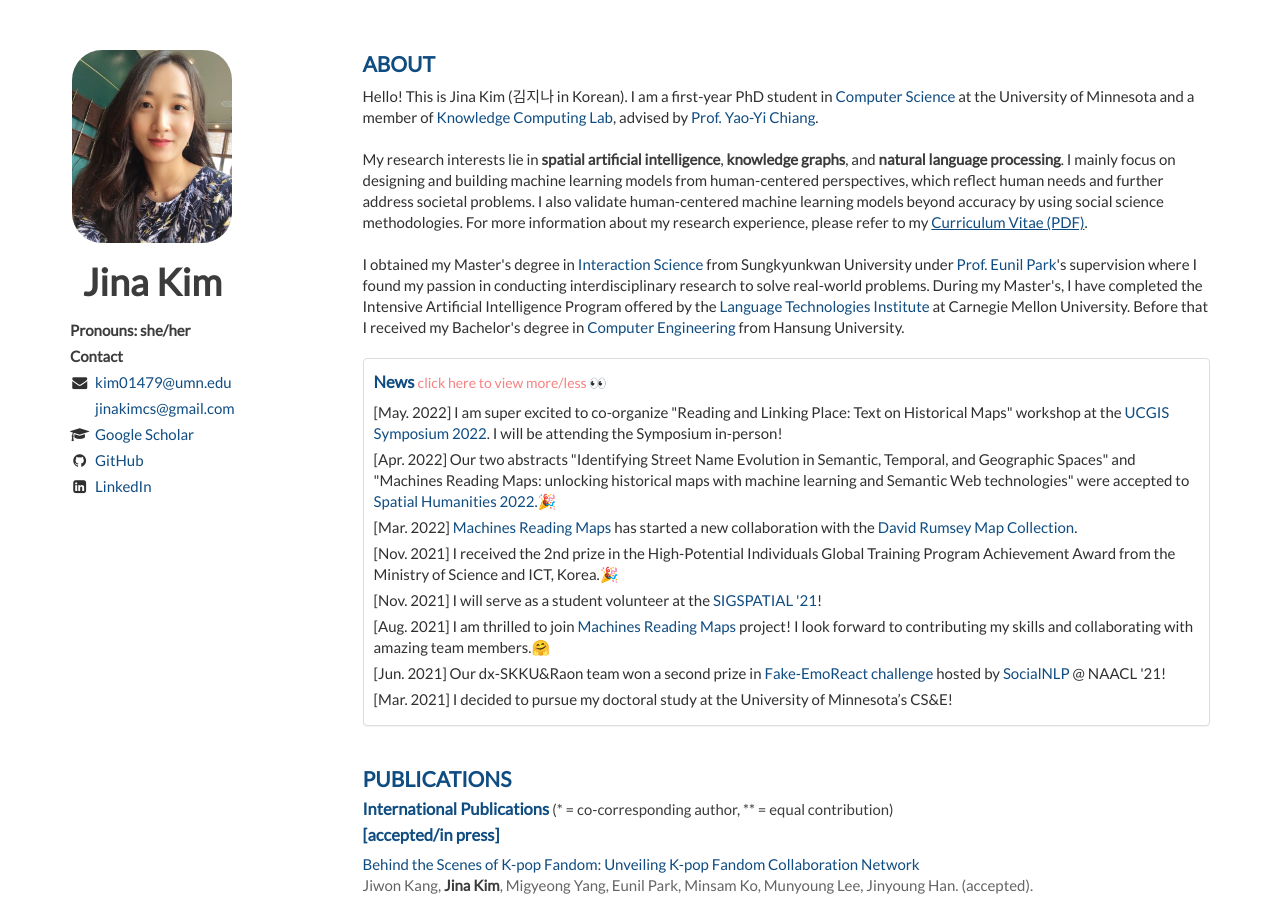
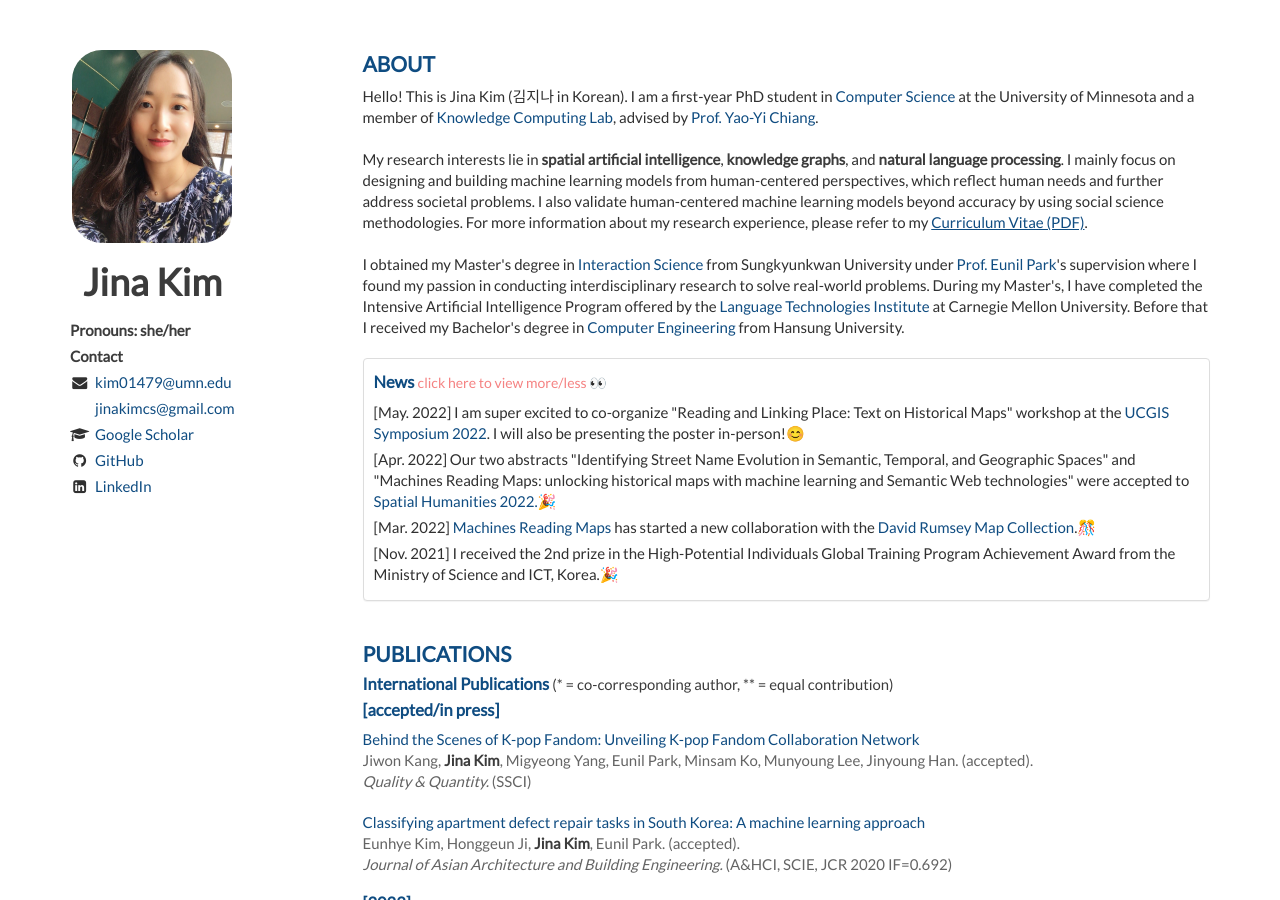
Before and after one commit to Jina-Kim/Jina-Kim.github.io, a Jekyll site: the page built from index.html, in a window 1280 px wide and 900 px high. Built offline with Jekyll 4.4.1, drawn with Linux system fonts in a browser that asks for light colours; nearby versions of some CDN libraries; the list of posts is cut into pages by our own code.

Commit message:
Update about.html

```diff
--- a/_includes/about.html
+++ b/_includes/about.html
@@ -18,16 +18,15 @@
       <div class="panel-body">
           <h2>News <a type="button" data-toggle="collapse" data-target="#collapseList" aria-expanded="false" aria-controls="collapseList" style="font-size: 85%; color: #F58282;font-weight: normal;">click here to view more/less 👀</a></h2>
         <ul class="list-unstyled">
-            <li>[May. 2022] I am super excited to co-organize "Reading and Linking Place: Text on Historical Maps" workshop at the <a href="https://www.ucgis.org/symposium-2022-main">UCGIS Symposium 2022</a>. I will be attending the Symposium in-person!</li>
-            <li>[Apr. 2022] Our two abstracts "Identifying Street Name Evolution in Semantic, Temporal, and Geographic Spaces" and "Machines Reading Maps: unlocking historical maps with machine learning and Semantic Web technologies" were accepted to <a href="https://www.gcdh.ugent.be/spatial-humanities-2022">Spatial Humanities 2022.🎉</a></li>
-            <li>[Mar. 2022] <a href="http://machines-reading-maps.github.io">Machines Reading Maps</a> has started a new collaboration with the <a href="https://www.davidrumsey.com/">David Rumsey Map Collection</a>. </li>
+            <li>[May. 2022] I am super excited to co-organize "Reading and Linking Place: Text on Historical Maps" workshop at the <a href="https://www.ucgis.org/symposium-2022-main">UCGIS Symposium 2022</a>. I will also be presenting the poster in-person!😊</li>
+            <li>[Apr. 2022] Our two abstracts "Identifying Street Name Evolution in Semantic, Temporal, and Geographic Spaces" and "Machines Reading Maps: unlocking historical maps with machine learning and Semantic Web technologies" were accepted to <a href="https://www.gcdh.ugent.be/spatial-humanities-2022">Spatial Humanities 2022.</a>🎉</li>
+            <li>[Mar. 2022] <a href="http://machines-reading-maps.github.io">Machines Reading Maps</a> has started a new collaboration with the <a href="https://www.davidrumsey.com/">David Rumsey Map Collection</a>.🎊</li>
             <li>[Nov. 2021] I received the 2nd prize in the High-Potential Individuals Global Training Program Achievement Award from the Ministry of Science and ICT, Korea.🎉</li>
-            <li>[Nov. 2021] I will serve as a student volunteer at the <a href="https://sigspatial2021.sigspatial.org">SIGSPATIAL '21</a>!</li>
-            <li>[Aug. 2021] I am thrilled to join <a href="http://machines-reading-maps.github.io">Machines Reading Maps</a> project! I look forward to contributing my skills and collaborating with amazing team members.🤗</li>
-            <li>[Jun. 2021] Our dx-SKKU&amp;Raon team won a second prize in <a href="https://sites.google.com/view/covidfake-emoreact-2021/home?authuser=0">Fake-EmoReact challenge</a> hosted by <a href="https://sites.google.com/site/socialnlp2021/#pgnaacl">SocialNLP</a> @ NAACL '21! </li>
-            <li>[Mar. 2021] I decided to pursue my doctoral study at the University of Minnesota’s CS&amp;E! </li>
-
             <div class="collapse" id="collapseList" aria-expanded="false" style="height: 0px;">
+                <li>[Nov. 2021] I will serve as a student volunteer at the <a href="https://sigspatial2021.sigspatial.org">SIGSPATIAL '21</a>!</li>
+                <li>[Aug. 2021] I am thrilled to join <a href="http://machines-reading-maps.github.io">Machines Reading Maps</a> project! I look forward to contributing my skills and collaborating with amazing team members.🤗</li>
+                <li>[Jun. 2021] Our dx-SKKU&amp;Raon team won a second prize in <a href="https://sites.google.com/view/covidfake-emoreact-2021/home?authuser=0">Fake-EmoReact challenge</a> hosted by <a href="https://sites.google.com/site/socialnlp2021/#pgnaacl">SocialNLP</a> @ NAACL '21! </li>
+                <li>[Mar. 2021] I decided to pursue my doctoral study at the University of Minnesota’s CS&amp;E! </li>
                 <li>[Feb. 2021] <a href="https://www.jmir.org/2021/3/e24870/">Bibliometric analysis paper</a> on mental health and machine learning in social media was accepted in <i><a href="https://www.jmir.org/">Journal of Medical Internet Research</a></i>!</li>
                 <li>[Feb. 2021] <a href="https://doi.org/10.1108/DTA-06-2020-0123">Our paper</a> on capturing customers' repeat visits through hybrid approaches was finally accepted in <i><a href="https://www.emeraldgrouppublishing.com/journal/dta">Data Technologies and Applications</a></i>!</li>
                 <li>[Jan. 2021] Honored to attend the Global Young Scientists Summit (GYSS) 2021! Thank you NRF of Korea for the nomination.</li>
```
